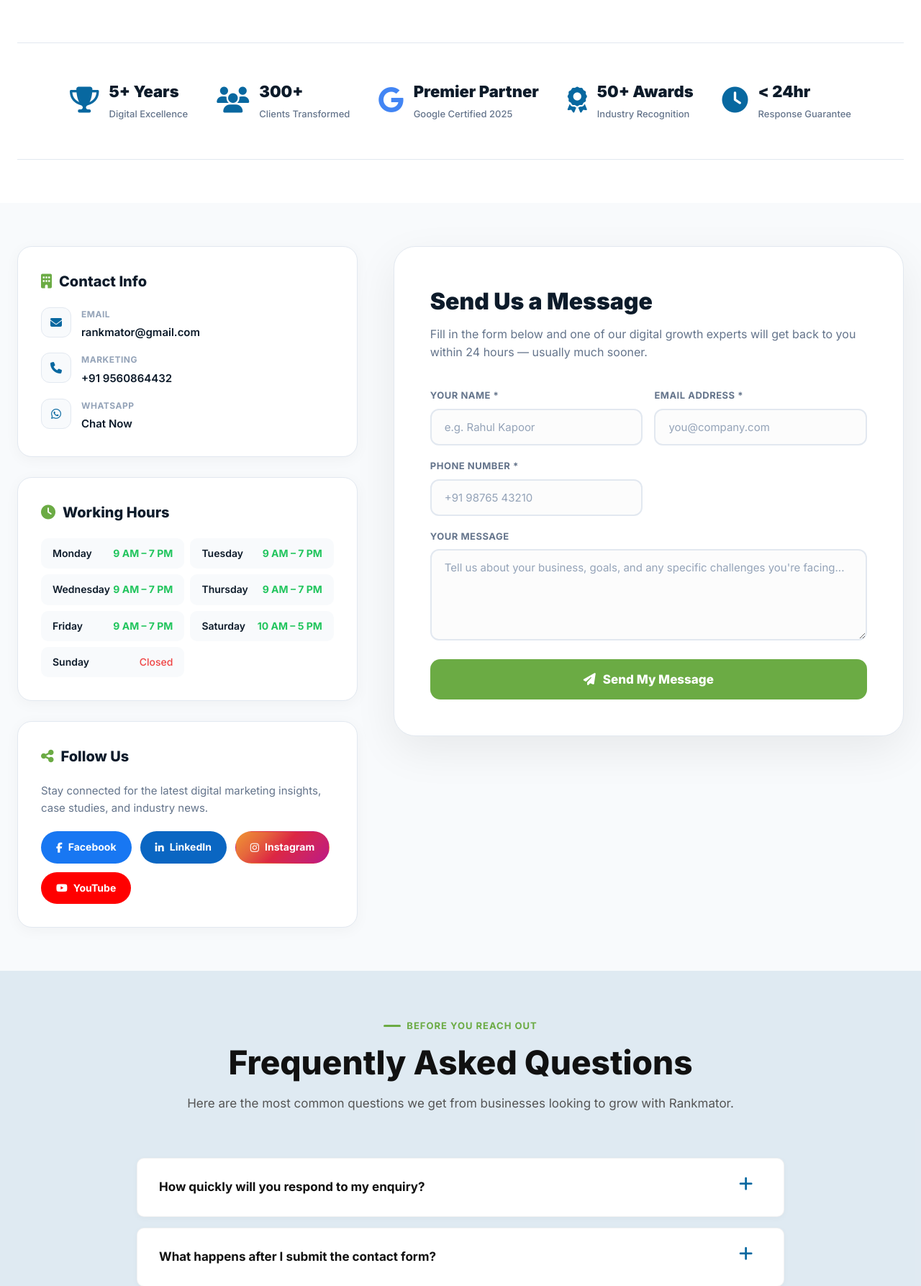
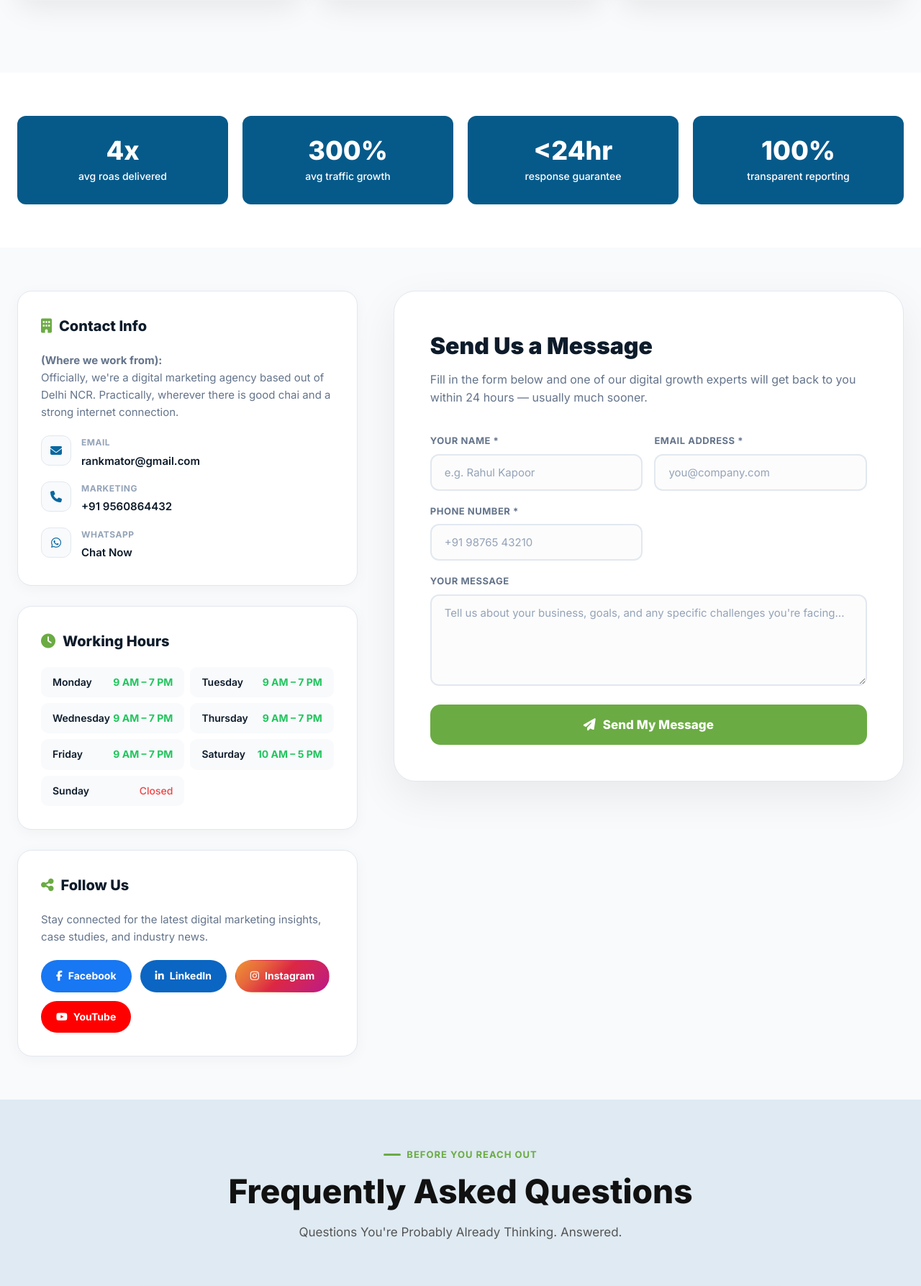
Before and after one commit to Manish-webx/rank-web, a PHP site: page /contact.php in a window 1280 px wide. Shown: the part 986-2773 px from the top of the page at 72% size. Run offline with PHP 8.4, Linux system fonts and the light colour scheme.

Commit message:
contact page changes

```diff
--- a/contact.php
+++ b/contact.php
@@ -477,41 +477,50 @@
       color: #fff;
     }
 
-    /* ── Trust Strip ── */
+    /* ── Trust Strip (Stats Boxes) ── */
     .trust-strip {
-      display: flex;
-      gap: 40px;
-      align-items: center;
-      justify-content: center;
-      flex-wrap: wrap;
-      padding: 50px 0;
-      border-top: 1px solid #e2e8f0;
-      border-bottom: 1px solid #e2e8f0;
+      display: grid;
+      grid-template-columns: repeat(4, 1fr);
+      gap: 20px;
       margin: 60px 0;
     }
 
-    .trust-strip-item {
-      display: flex;
-      align-items: center;
-      gap: 14px;
+    @media (max-width: 900px) {
+      .trust-strip {
+        grid-template-columns: repeat(2, 1fr);
+      }
     }
 
-    .trust-strip-icon {
-      font-size: 36px;
-      color: var(--primary);
+    @media (max-width: 500px) {
+      .trust-strip {
+        grid-template-columns: 1fr;
+      }
     }
 
-    .trust-strip-text strong {
-      display: block;
-      font-size: 22px;
-      font-weight: 900;
-      color: var(--text-primary);
+    .trust-strip-item {
+      background: #065A8A;
+      border-radius: 12px;
+      padding: 30px 20px;
+      text-align: center;
+      display: flex;
+      flex-direction: column;
+      align-items: center;
+      justify-content: center;
     }
 
-    .trust-strip-text span {
-      font-size: 13px;
-      color: #64748b;
+    .trust-strip-val {
+      font-size: 36px;
+      font-weight: 800;
+      color: #ffffff;
+      margin-bottom: 8px;
+      line-height: 1;
+    }
+
+    .trust-strip-label {
+      font-size: 14px;
+      color: #fff;
       font-weight: 500;
+      line-height: 1.4;
     }
   </style>
 </head>
@@ -531,9 +540,10 @@
         <div class="contact-hero-dot"></div>
         We Reply Within 24 Hours
       </div>
-      <h1>Let's Build Something<br /><span class="highlight">Extraordinary Together</span></h1>
-      <p>Whether you're looking to grow organic traffic, scale your ad campaigns, or rebuild your entire digital
-        presence — our experts are ready to craft your custom growth strategy.</p>
+      <h1>Let's Build Something<br /><span class="highlight">Worth Ranking For.</span></h1>
+      <p>Tell us what's broken in your marketing. We will act surprised, then fix it anyway.<br />Whether your traffic
+        has gone quiet, your ad spend is vanishing into nothing or your entire digital presence needs a rebuild, that is
+        exactly the kind of mess a digital marketing agency like us exists to fix.</p>
       <a href="#main-form" class="btn btn-green"
         style="display:inline-flex;align-items:center;gap:10px;font-size:17px;padding:16px 40px;">
         <i class="fa-solid fa-paper-plane"></i> Send Us a Message
@@ -570,39 +580,20 @@
     <div class="container">
       <div class="trust-strip">
         <div class="trust-strip-item">
-          <div class="trust-strip-icon"><i class="fa-solid fa-trophy"></i></div>
-          <div class="trust-strip-text">
-            <strong>5+ Years</strong>
-            <span>Digital Excellence</span>
-          </div>
+          <div class="trust-strip-val">4x</div>
+          <div class="trust-strip-label">avg roas delivered</div>
         </div>
         <div class="trust-strip-item">
-          <div class="trust-strip-icon"><i class="fa-solid fa-users"></i></div>
-          <div class="trust-strip-text">
-            <strong>300+</strong>
-            <span>Clients Transformed</span>
-          </div>
+          <div class="trust-strip-val">300%</div>
+          <div class="trust-strip-label">avg traffic growth</div>
         </div>
         <div class="trust-strip-item">
-          <div class="trust-strip-icon"><i class="fa-brands fa-google" style="color:#4285F4;"></i></div>
-          <div class="trust-strip-text">
-            <strong>Premier Partner</strong>
-            <span>Google Certified 2025</span>
-          </div>
+          <div class="trust-strip-val">&lt;24hr</div>
+          <div class="trust-strip-label">response guarantee</div>
         </div>
         <div class="trust-strip-item">
-          <div class="trust-strip-icon"><i class="fa-solid fa-award"></i></div>
-          <div class="trust-strip-text">
-            <strong>50+ Awards</strong>
-            <span>Industry Recognition</span>
-          </div>
-        </div>
-        <div class="trust-strip-item">
-          <div class="trust-strip-icon"><i class="fa-solid fa-clock"></i></div>
-          <div class="trust-strip-text">
-            <strong>&lt; 24hr</strong>
-            <span>Response Guarantee</span>
-          </div>
+          <div class="trust-strip-val">100%</div>
+          <div class="trust-strip-label">transparent reporting</div>
         </div>
       </div>
     </div>
@@ -618,6 +609,9 @@
           <!-- Corporate Office -->
           <div class="info-panel-card">
             <h3><i class="fa-solid fa-building"></i> Contact Info</h3>
+            <p style="color:#64748b;font-size:15px;margin-bottom:20px;"><strong>(Where we work
+                from):</strong><br />Officially, we're a digital marketing agency based out of Delhi NCR. Practically,
+              wherever there is good chai and a strong internet connection.</p>
             <div class="info-row">
               <div class="info-row-icon"><i class="fa-solid fa-envelope"></i></div>
               <div class="info-row-text">
@@ -721,48 +715,79 @@
       <div class="section-header">
         <div class="section-tag" style="color:var(--secondary);">Before You Reach Out</div>
         <h2 class="section-title" style="color:#fff;">Frequently Asked Questions</h2>
-        <p class="section-subtitle" style="color:rgba(255,255,255,0.8);">Here are the most common questions we get from
-          businesses looking to grow with Rankmator.</p>
+        <p class="section-subtitle" style="color:rgba(255,255,255,0.8);">Questions You're Probably Already Thinking.
+          Answered.</p>
       </div>
       <div class="faq-container">
         <div class="faq-item">
           <div class="faq-question">
-            <h4>How quickly will you respond to my enquiry?</h4><i class="fa-solid fa-plus faq-icon"></i>
+            <h4>How fast do you actually reply?</h4><i class="fa-solid fa-plus faq-icon"></i>
           </div>
           <div class="faq-answer">
-            <p>We guarantee a response within 24 business hours. In most cases, you'll hear from one of our growth
-              strategists within a few hours during regular business hours (Monday–Saturday, 9 AM – 7 PM IST).</p>
+            <p>Within 24 hours, usually sooner. If we're slow, something has genuinely gone wrong, not just "swamped
+              with clients."</p>
           </div>
         </div>
         <div class="faq-item">
           <div class="faq-question">
-            <h4>What happens after I submit the contact form?</h4><i class="fa-solid fa-plus faq-icon"></i>
+            <h4>What happens right after I submit the form?</h4><i class="fa-solid fa-plus faq-icon"></i>
           </div>
           <div class="faq-answer">
-            <p>A dedicated growth strategist will review your enquiry and reach out to schedule a free 30-minute
-              discovery call. On the call, we'll discuss your business goals, current marketing efforts, challenges, and
-              rough budget range. We'll then prepare a customized proposal within 3-5 business days.</p>
+            <p>We go through what you've shared, look up your brand properly and book a short call to understand the
+              actual problem before suggesting anything.</p>
           </div>
         </div>
         <div class="faq-item">
           <div class="faq-question">
-            <h4>Do you work with small businesses or only large enterprises?</h4><i
-              class="fa-solid fa-plus faq-icon"></i>
+            <h4>Do you only work with big brands?</h4><i class="fa-solid fa-plus faq-icon"></i>
           </div>
           <div class="faq-answer">
-            <p>We work with businesses of all sizes — from growing startups to Fortune 500 brands. Our service packages
-              are flexible and scalable, designed to deliver maximum ROI regardless of your current marketing budget.
-              We'll recommend the right engagement model based on your specific goals and resources.</p>
+            <p>No. We work with anyone serious about growing, whether that's SEO, paid ads or a full digital marketing
+              overhaul. A small business with a clear goal matters more to us than a big logo with no direction.</p>
           </div>
         </div>
         <div class="faq-item">
           <div class="faq-question">
-            <h4>Can I visit your office for a meeting?</h4><i class="fa-solid fa-plus faq-icon"></i>
+            <h4>Do you have an office I can visit?</h4><i class="fa-solid fa-plus faq-icon"></i>
           </div>
           <div class="faq-answer">
-            <p>Absolutely. We welcome in-person meetings at our New Delhi corporate office. Please contact us to
-              schedule an appointment. We also conduct virtual meetings via Google Meet or Zoom for clients across India
-              and internationally.</p>
+            <p>No, we're remote first. It keeps our costs down, which means better pricing for you. All meetings happen
+              over a call, fully prepared, no excuses.</p>
+          </div>
+        </div>
+        <div class="faq-item">
+          <div class="faq-question">
+            <h4>Will I actually be talking to the people doing my work?</h4><i class="fa-solid fa-plus faq-icon"></i>
+          </div>
+          <div class="faq-answer">
+            <p>Yes. No account manager nodding along and forwarding your emails. You talk to whoever is actually running
+              your campaign.</p>
+          </div>
+        </div>
+        <div class="faq-item">
+          <div class="faq-question">
+            <h4>How do you decide what strategy fits us?</h4><i class="fa-solid fa-plus faq-icon"></i>
+          </div>
+          <div class="faq-answer">
+            <p>We look at your goals, your audience and what's currently working or not, then build from there. Nothing
+              copy pasted from another client's plan.</p>
+          </div>
+        </div>
+        <div class="faq-item">
+          <div class="faq-question">
+            <h4>What if I don't like the first strategy you propose?</h4><i class="fa-solid fa-plus faq-icon"></i>
+          </div>
+          <div class="faq-answer">
+            <p>Tell us. We'd rather revise it twice than deliver something you're not convinced about.</p>
+          </div>
+        </div>
+        <div class="faq-item">
+          <div class="faq-question">
+            <h4>How involved do I need to be once we start?</h4><i class="fa-solid fa-plus faq-icon"></i>
+          </div>
+          <div class="faq-answer">
+            <p>As much or as little as you want. We'll keep you updated regularly either way, you won't have to chase us
+              for status.</p>
           </div>
         </div>
       </div>
```
